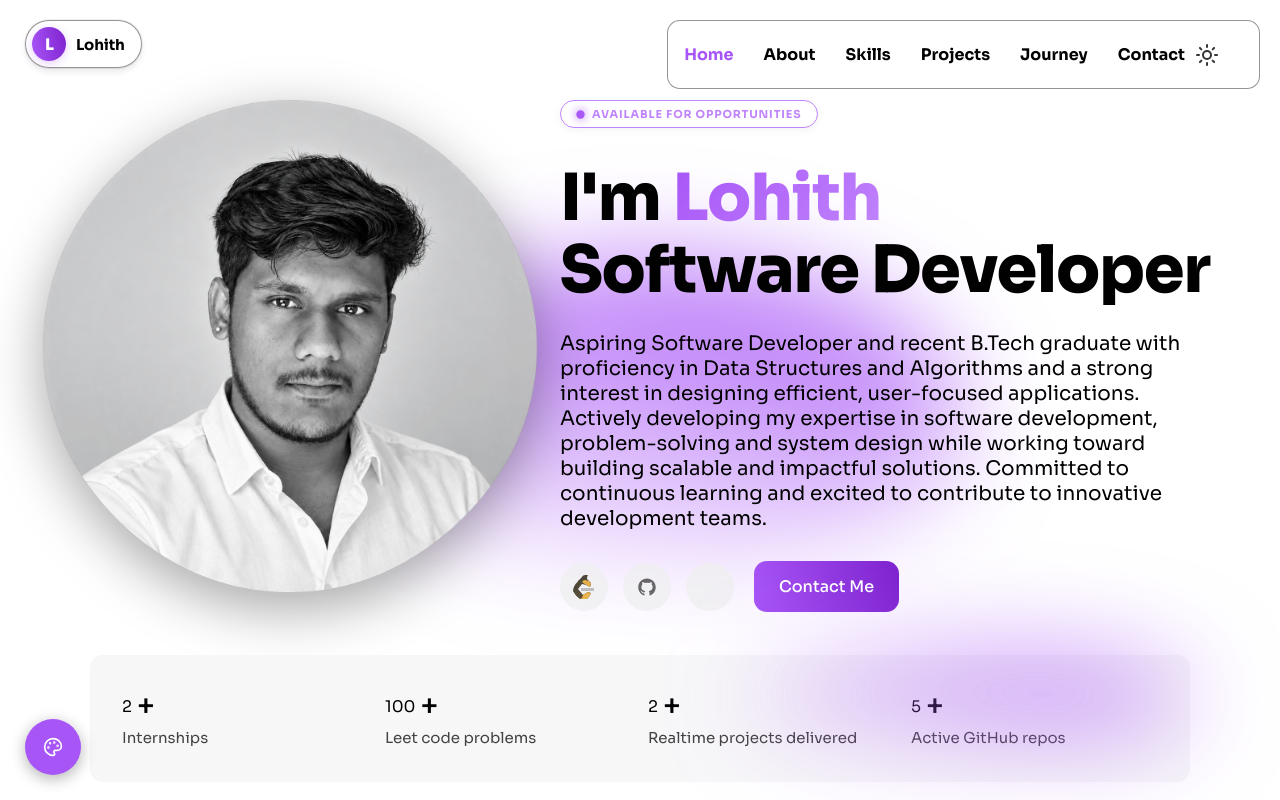
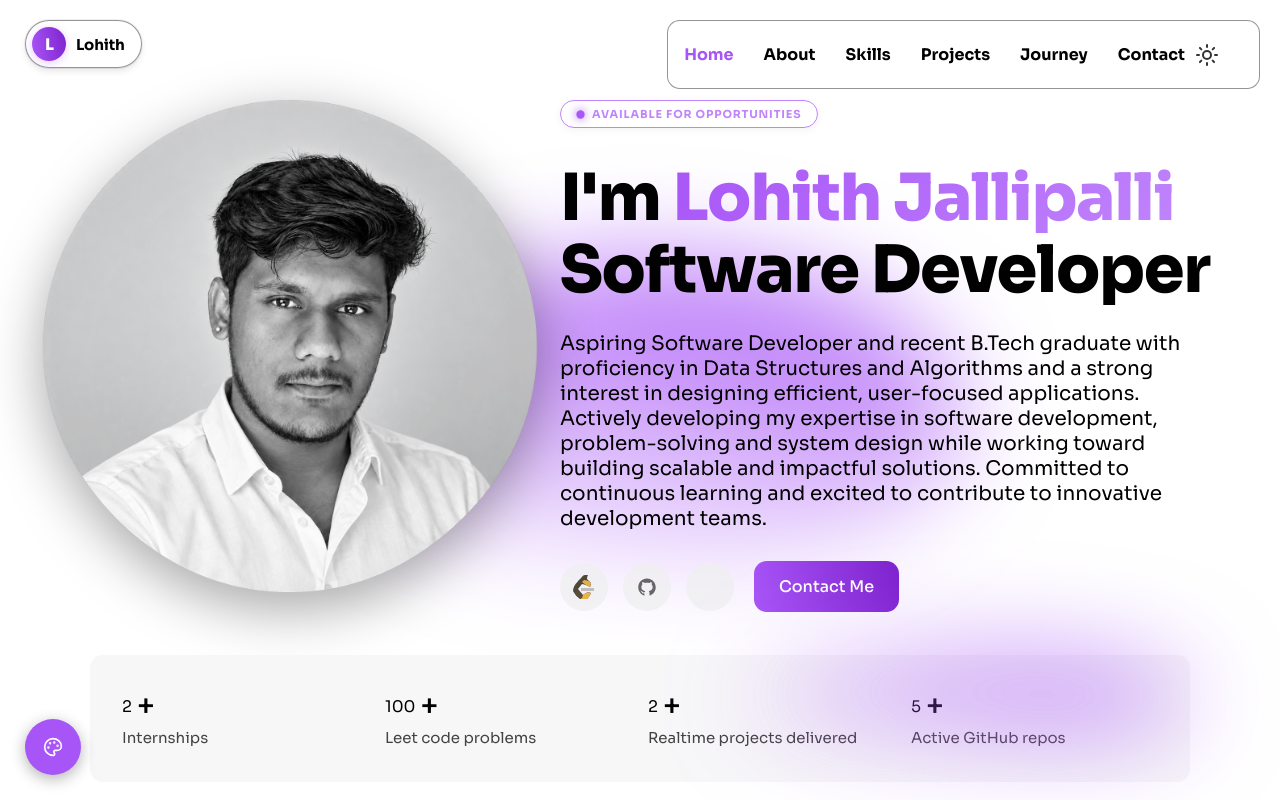
Before and after one commit to lohithjallipalli/LJ-PORTFOLIO, a React (Vite) app in the folder rear-designer-portfolio/: page / in a window 1280 px wide. Shown: the top 800 px of the page. Built offline with nearby package versions, Linux system fonts and the light colour scheme; no server answers.

Commit message:
feat: add Hero component and update Vercel deployment configuration

```diff
--- a/rear-designer-portfolio/src/components/Hero.jsx
+++ b/rear-designer-portfolio/src/components/Hero.jsx
@@ -17,7 +17,7 @@ export default function Hero() {
               Available for opportunities
             </div>
             <h1 className="title hero-title">
-              I'm <span className="theme-gradient-text">Lohith</span><br />
+              I'm <span className="theme-gradient-text">Lohith Jallipalli</span><br />
               Software Developer
             </h1>
             <p className="description">
```
Also changed, not shown: 1 other file (tests, documents, lock files or other folders).
